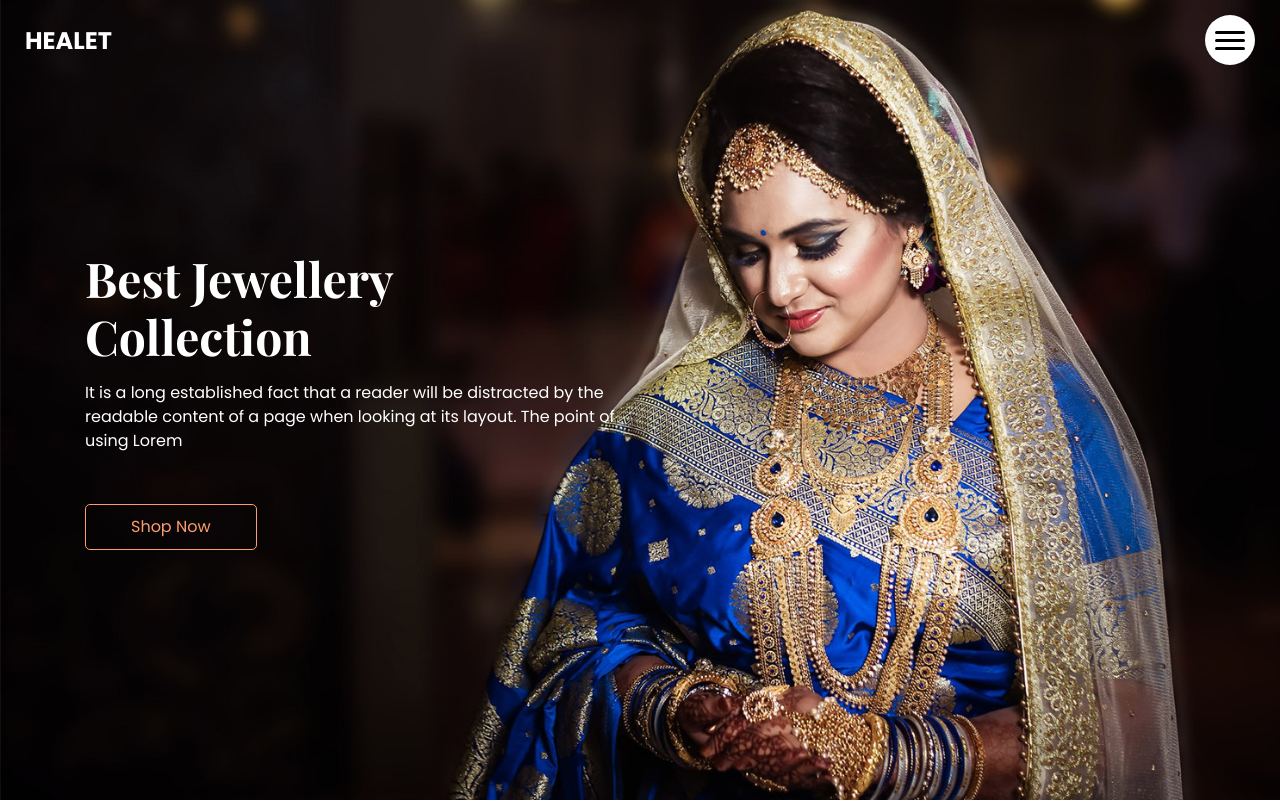
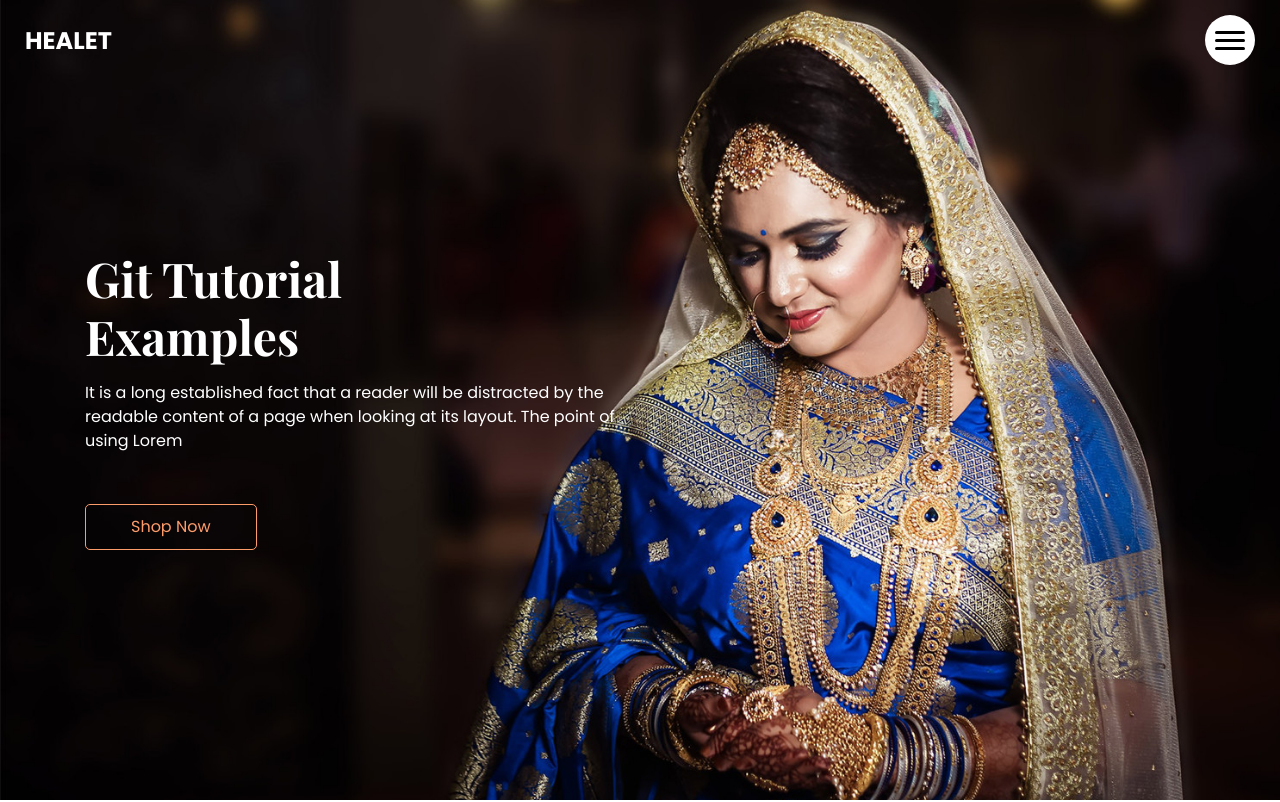
Before and after one commit to AnashAV/htmlwebsite, a plain HTML site: page index.html in a window 1280 px wide. Shown: the top 802 px of the page. Drawn offline with nearby package versions, Linux system fonts and the light colour scheme.

Commit message:
H1 Changed to Github Tutorial Examples

```diff
--- a/index.html
+++ b/index.html
@@ -71,8 +71,8 @@
       <div class="col-md-9 col-lg-8">
         <div class="detail-box">
           <h1>
-            Best Jewellery
-            <br> Collection
+            Git Tutorial
+            <br> Examples
           </h1>
           <p>
             It is a long established fact that a reader will be distracted by the readable content of a page when
```
